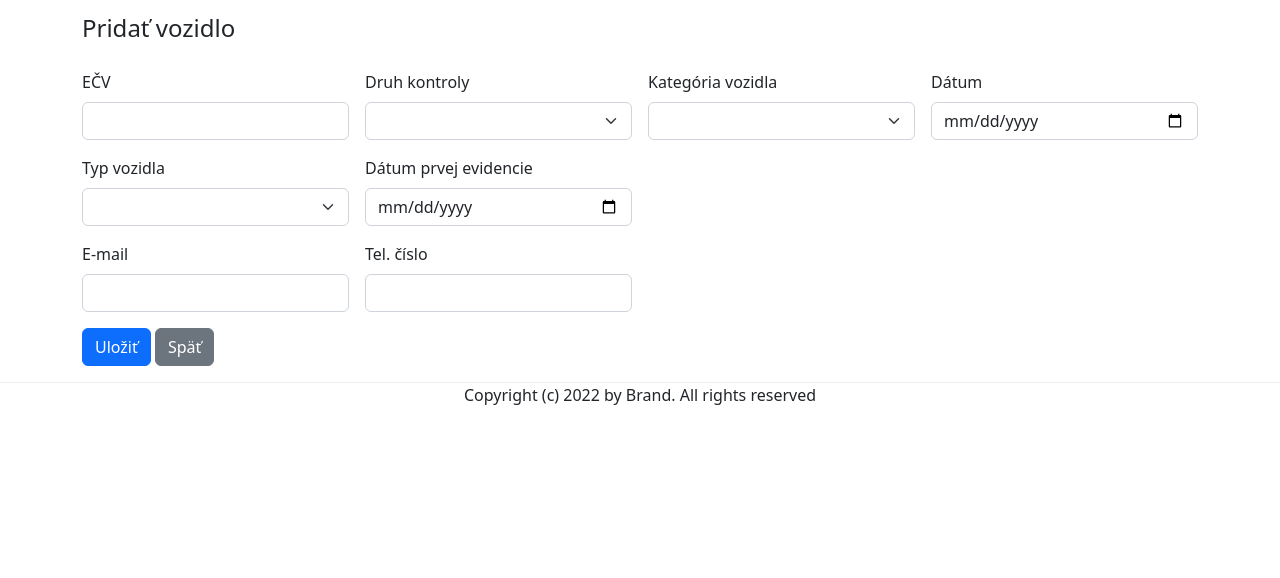
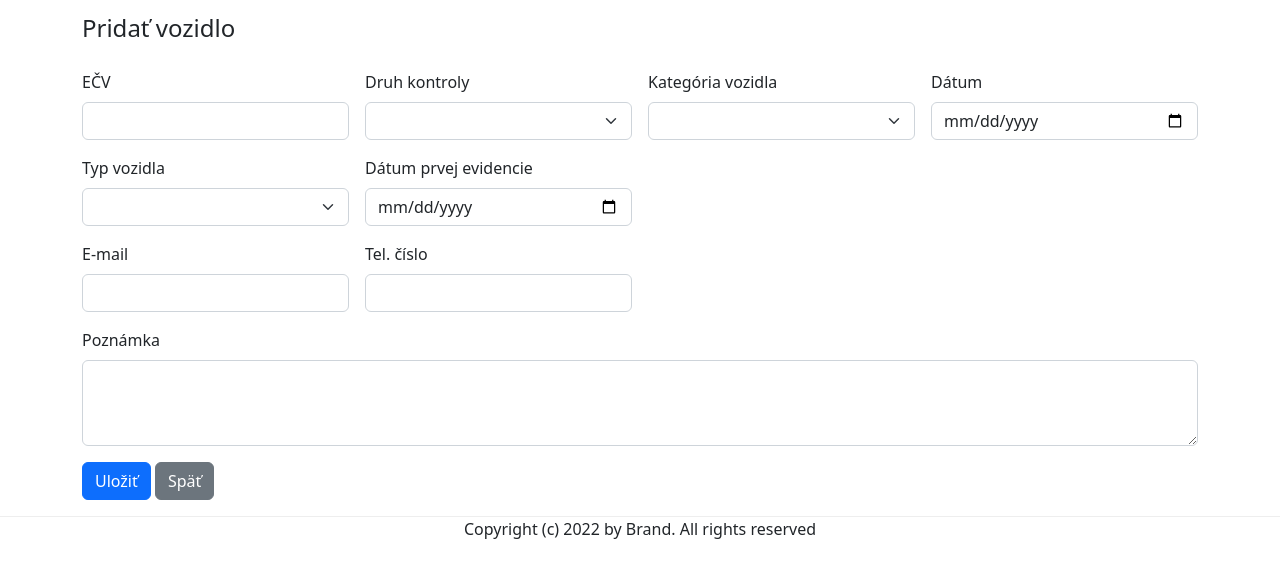
Before and after one commit to nrob81/twbs5-stk, a plain HTML site: page page2.html in a window 1280 px wide. Shown: the part 64-642 px from the top of the page. Drawn offline with nearby package versions, Linux system fonts and the light colour scheme.

Commit message:
add note textarea to form

```diff
--- a/page2.html
+++ b/page2.html
@@ -97,6 +97,11 @@
 
           <div class="col-sm-6 col-md-3 w-100"></div>
 
+          <div class="col-12">
+            <label for="inputNote" class="form-label">Poznámka</label>
+            <textarea rows="3" class="form-control" id="inputNote"></textarea>
+          </div>
+
           <div class="col-sm-6 col-md-3">
             <button type="submit" class="btn btn-primary">Uložiť</button>
             <a href="/index.html" class="btn btn-secondary">Späť</a>
```
